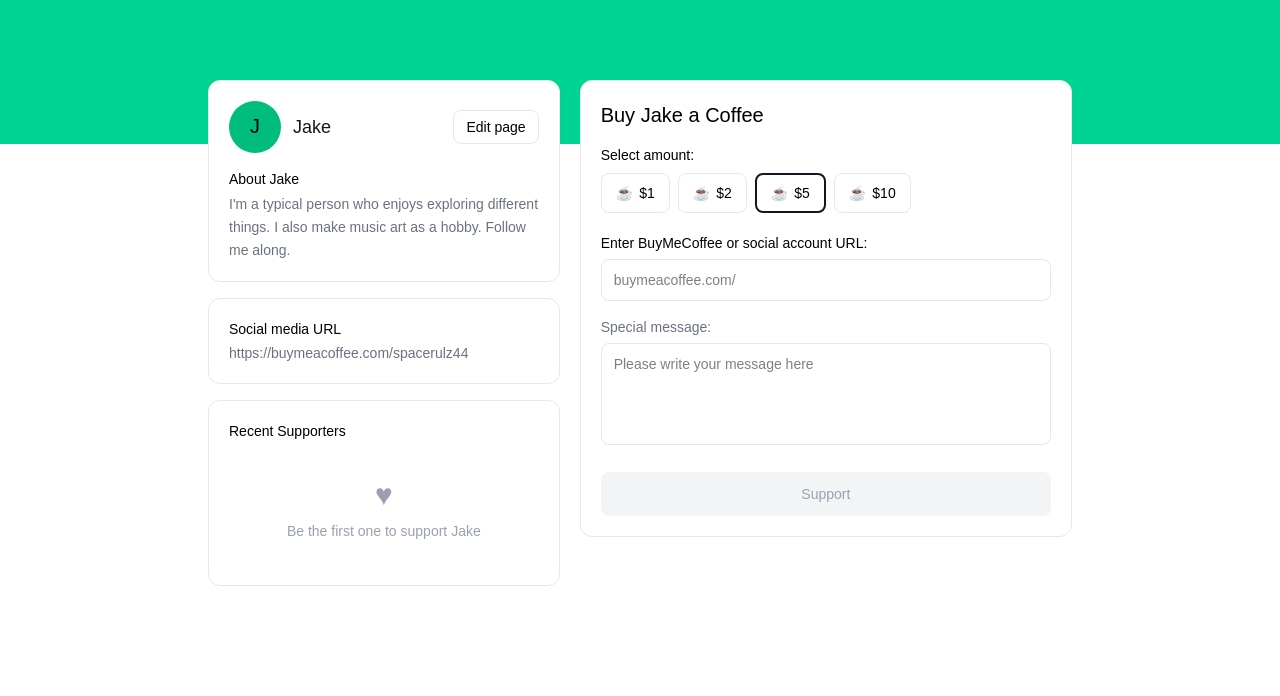
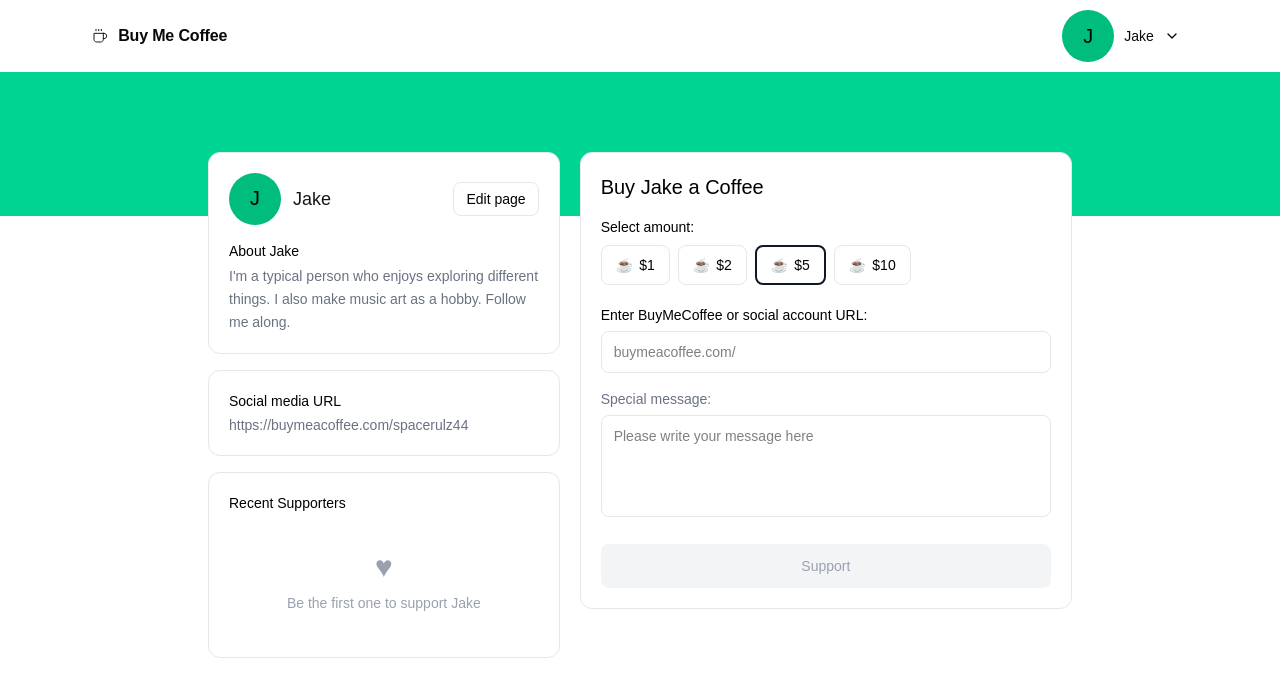
Before and after one commit to keolababi/buy-me-coffee-team1, a Next.js app: page /supporter in a window 1280 px wide. Shown: the top 696 px of the page. Built offline with nearby package versions, Linux system fonts and the light colour scheme.

Commit message:
navigation

```diff
--- /dev/null
+++ b/app/Icons/Chevrondown.tsx
@@ -0,0 +1,19 @@
+export function ChevronDownIcon() {
+  return (
+    <svg
+      width='16'
+      height='16'
+      viewBox='0 0 24 24'
+      fill='none'
+      aria-hidden='true'
+    >
+      <path
+        d='m6 9 6 6 6-6'
+        stroke='currentColor'
+        strokeWidth='2'
+        strokeLinecap='round'
+        strokeLinejoin='round'
+      />
+    </svg>
+  );
+}
--- /dev/null
+++ b/app/supporter/components/Navigation.tsx
@@ -0,0 +1,53 @@
+import React, { useState } from "react";
+import { Avatar } from "./Avatar";
+import { CoffeeIcon } from "@/app/Icons/CoffeeIcon";
+import { ChevronDownIcon } from "@/app/Icons/Chevrondown";
+import { MOCK_CREATOR } from "../data";
+
+export const Navigation = () => {
+  const [profileMenuOpen, setProfileMenuOpen] = useState(false);
+  const creator = MOCK_CREATOR;
+
+  return (
+    <header className='flex h-[72px] items-center justify-between px-[7.2%]'>
+      <div className='flex items-center gap-2.5 text-[#09090B]'>
+        <CoffeeIcon />
+        <span className='text-base font-bold tracking-[-0.01em]'>
+          Buy Me Coffee
+        </span>
+      </div>
+
+      <div className='relative'>
+        <button
+          onClick={() => setProfileMenuOpen((open) => !open)}
+          className='flex items-center gap-2.5 rounded-full px-2 py-1 text-sm font-medium text-[#09090B]'
+          aria-expanded={profileMenuOpen}
+          aria-haspopup='menu'
+        >
+          <Avatar
+            name={creator.name}
+            url={creator.avatarUrl}
+            size={52}
+          />
+          <span>Jake</span>
+          <ChevronDownIcon />
+        </button>
+
+        {profileMenuOpen && (
+          <div
+            role='menu'
+            className='absolute right-0 top-[calc(100%+8px)] z-20 w-36 rounded-md border border-[#E4E4E7] bg-white p-1 shadow-[0_8px_20px_rgba(0,0,0,0.12)]'
+          >
+            <a
+              href='/login'
+              role='menuitem'
+              className='block rounded-md px-3 py-2 text-sm font-medium leading-5 text-[#09090B] hover:bg-[#F4F4F5]'
+            >
+              Logout
+            </a>
+          </div>
+        )}
+      </div>
+    </header>
+  );
+};
--- a/app/supporter/page.tsx
+++ b/app/supporter/page.tsx
@@ -7,6 +7,7 @@
 import { RecentSupporters } from "./components/RecentSupporters";
 import { DonationForm } from "./components/DonationForm";
 import { QrModal } from "./components/Qrmodal";
+import { Navigation } from "./components/Navigation";
 
 export default function SupporterPage() {
   const creator = MOCK_CREATOR;
@@ -56,6 +57,7 @@
 
   return (
     <div className='min-h-screen bg-white'>
+      <Navigation />
       <div className='h-36 bg-emerald-400' />{" "}
       <div className='max-w-4xl mx-auto px-4 pb-12 -mt-16 grid grid-cols-1 md:grid-cols-[1fr_1.4fr] gap-5'>
         {" "}
```
